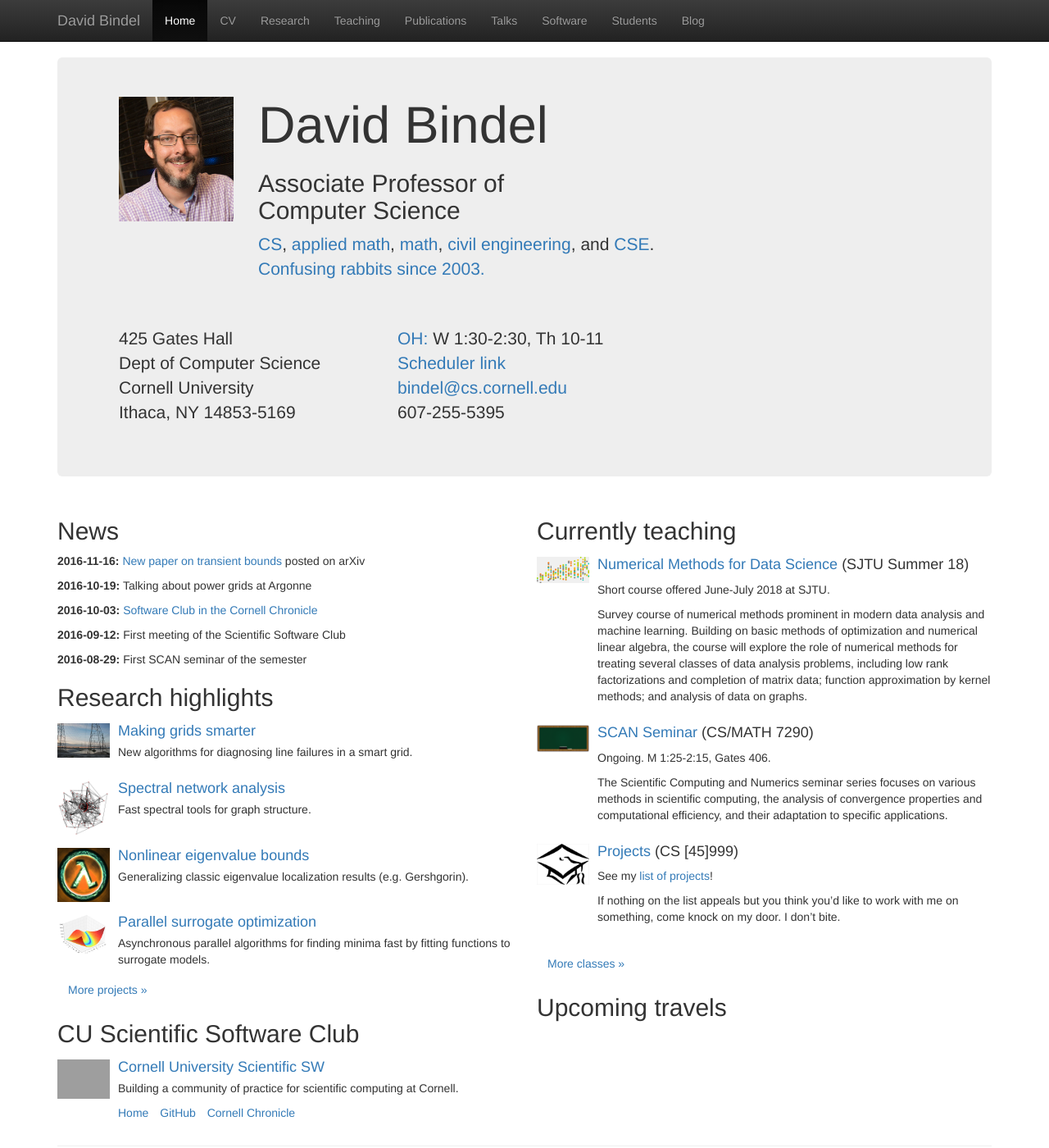
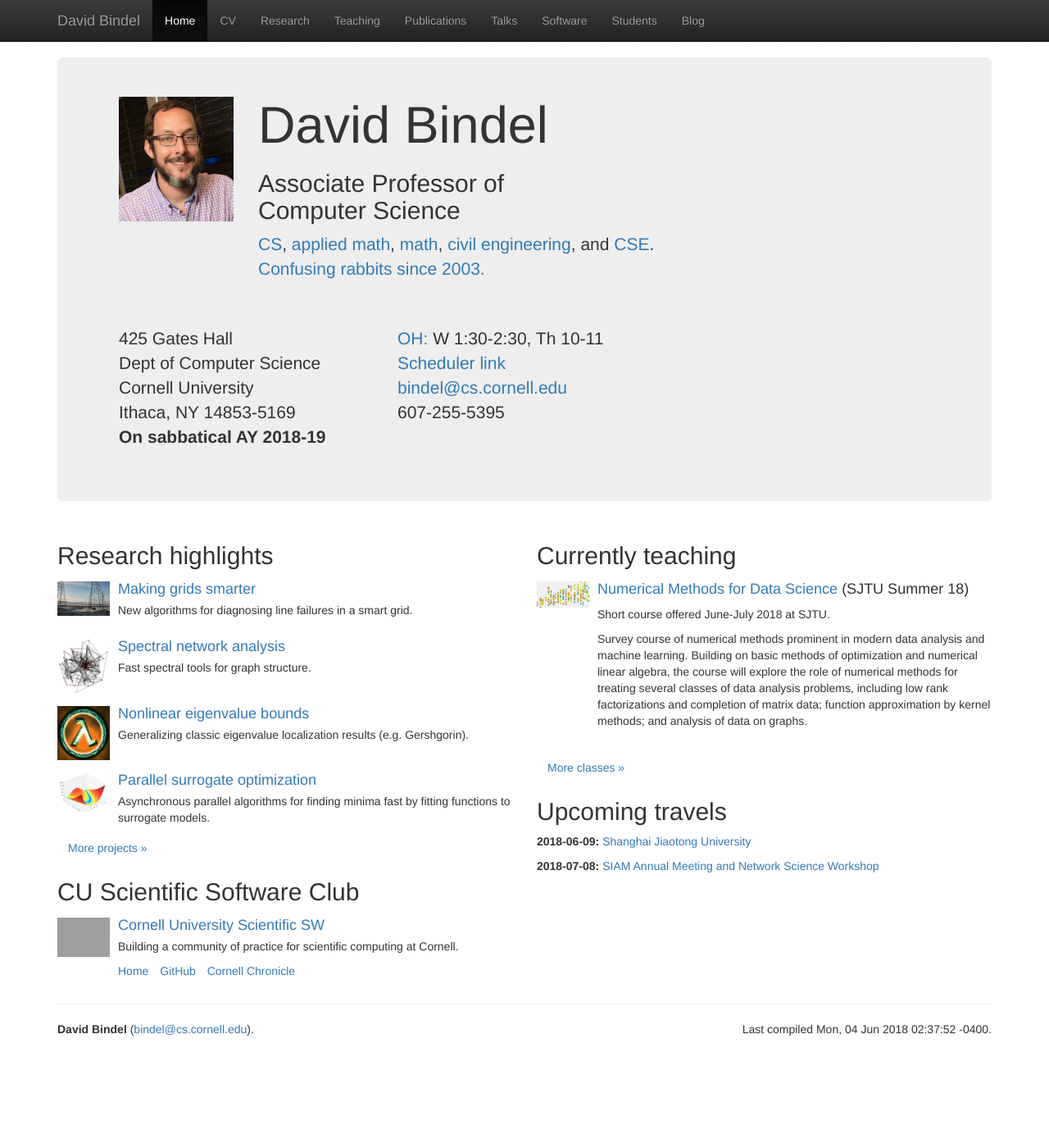
Before and after one commit to dbindel/cornell_web, a Jekyll site: the page built from index.html, in a window 1280 px wide and 1400 px high. Shown: the whole window at 82% size. Built offline with Jekyll 4.4.1, drawn with Linux system fonts in a browser that asks for light colours; nearby versions of some CDN libraries; grey boxes are pictures that could not be loaded.

Commit message:
Web page updates.

```diff
--- a/_data/travel.yml
+++ b/_data/travel.yml
@@ -58,6 +58,26 @@
   text: Foundations of Computational Math
   url: http://www.ub.edu/focm2017/index.html
 -
+  date: 2017-10-30
+  text: IPAM Workshop on Surrogate Models and Coarsening Techniques
+  url: https://www.ipam.ucla.edu/programs/workshops/workshop-iii-surrogate-models-and-coarsening-techniques/
+-
   date: 2018-05-04
   text: SIAM Applied Linear Algebra (ALA18)
   url: http://www.math.hkbu.edu.hk/siam-ala18/
+-
+  date: 2018-06-04
+  text: International Workshop on Computational Mathematics
+  url: http://lsec.cc.ac.cn/~iwcm18/Home.html
+-
+  date: 2018-06-04
+  text: International Workshop on Computational Mathematics
+  url: http://lsec.cc.ac.cn/~iwcm18/Home.html
+-
+  date: 2018-06-09
+  text: Shanghai Jiaotong University
+  url: http://www.cs.cornell.edu/~bindel/class/sjtu-summer18/
+-
+  date: 2018-07-08
+  text: SIAM Annual Meeting and Network Science Workshop
+  url: https://www.siam.org/meetings/an18/
--- a/_includes/dbindel_head.html
+++ b/_includes/dbindel_head.html
@@ -24,7 +24,8 @@
         425 Gates Hall<br/>
         Dept of Computer Science<br/>
         Cornell University<br/>
-        Ithaca, NY 14853-5169
+        Ithaca, NY 14853-5169<br/>
+        <b>On sabbatical AY 2018-19</b>
       </p>
     </div>
     <div class="col-xs-7 col-sm-6 col-md-5 col-lg-4">
--- a/index.html
+++ b/index.html
@@ -8,6 +8,7 @@ layout: top
 <div class="row">
   <div class="col-xs-12 cols-sm-12 col-md-6 col-lg-6">
 
+    <!--
     <h2>News</h2>
 
     {% assign news = site.data.news | reverse %}
@@ -17,6 +18,7 @@ layout: top
       {% if entry.url %}<a href="{{entry.url}}">{{ entry.desc }}</a>{% else %}{{ entry.desc }}{% endif %}
     </p>
     {% endfor %}
+    -->
 
     <h2>Research highlights</h2>
 
```
Also changed, not shown: _data/classes.yml (+13 -12 lines).
